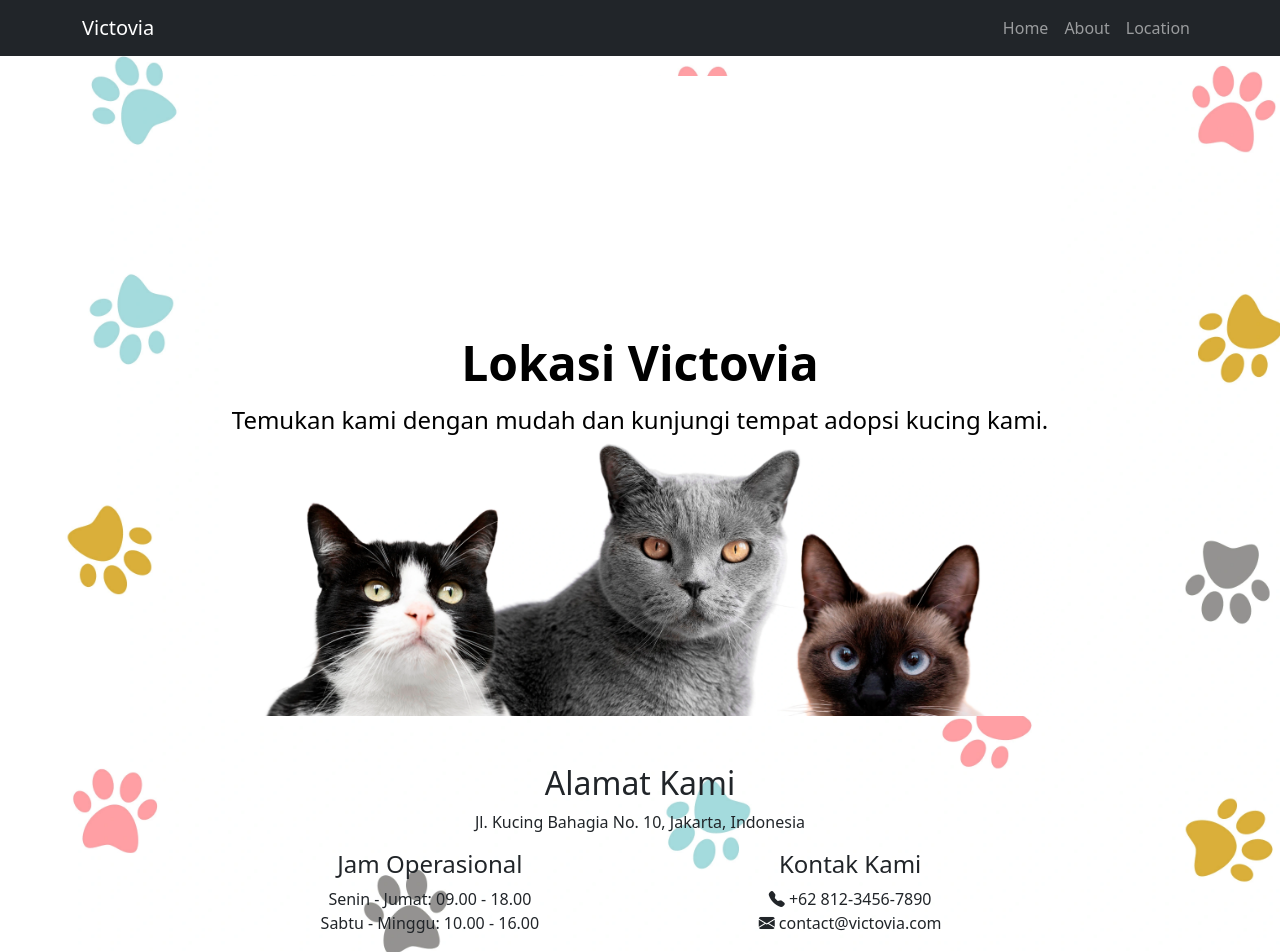
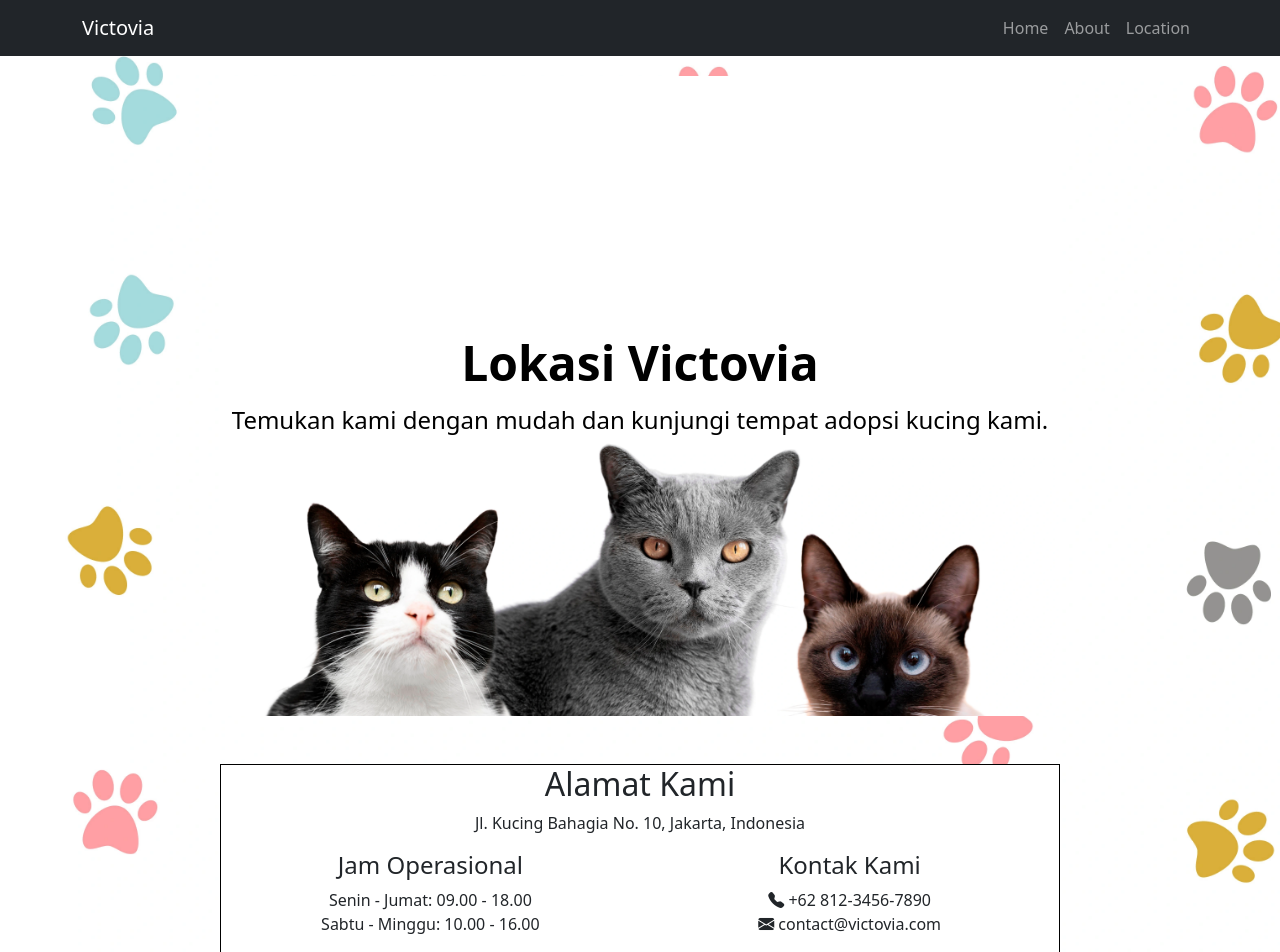
Before and after one commit to icaluwu/Victovia, a Vue app: page /location in a window 1280 px wide. Shown: the top 952 px of the page. Built offline with nearby package versions, Linux system fonts and the light colour scheme.

Commit message:
Adding border

```diff
--- a/src/pages/About.vue
+++ b/src/pages/About.vue
@@ -11,7 +11,7 @@
 
         <!-- Tentang Kami -->
         <section class="about-content py-5">
-            <div class="container">
+            <div class="container border border-black bg-white text-dark">
                 <h2 class="text-center">Siapa Kami?</h2>
                 <p class="text-center">Victovia adalah komunitas pecinta kucing yang bertujuan untuk menyediakan rumah
                     bagi kucing terlantar dan membantu mereka menemukan pemilik baru yang bertanggung jawab.</p>
--- a/src/pages/Home.vue
+++ b/src/pages/Home.vue
@@ -11,7 +11,7 @@
 
     <!-- Kenapa Pilih Victovia? -->
     <section class="why-choose text-center py-5">
-      <div class="container">
+      <div class="container border border-black bg-white text-dark">
         <h2>Kenapa Pilih Victovia?</h2>
         <div class="row">
           <div class="col-md-4">
--- a/src/pages/Location.vue
+++ b/src/pages/Location.vue
@@ -10,7 +10,7 @@
 
         <!-- Detail Lokasi -->
         <section class="location-details py-5">
-            <div class="container">
+            <div class="container border border-black bg-white text-dark">
                 <h2 class="text-center">Alamat Kami</h2>
                 <p class="text-center">Jl. Kucing Bahagia No. 10, Jakarta, Indonesia</p>
                 <div class="row">
```
Also changed, not shown: 1 other file (tests, documents, lock files or other folders).
